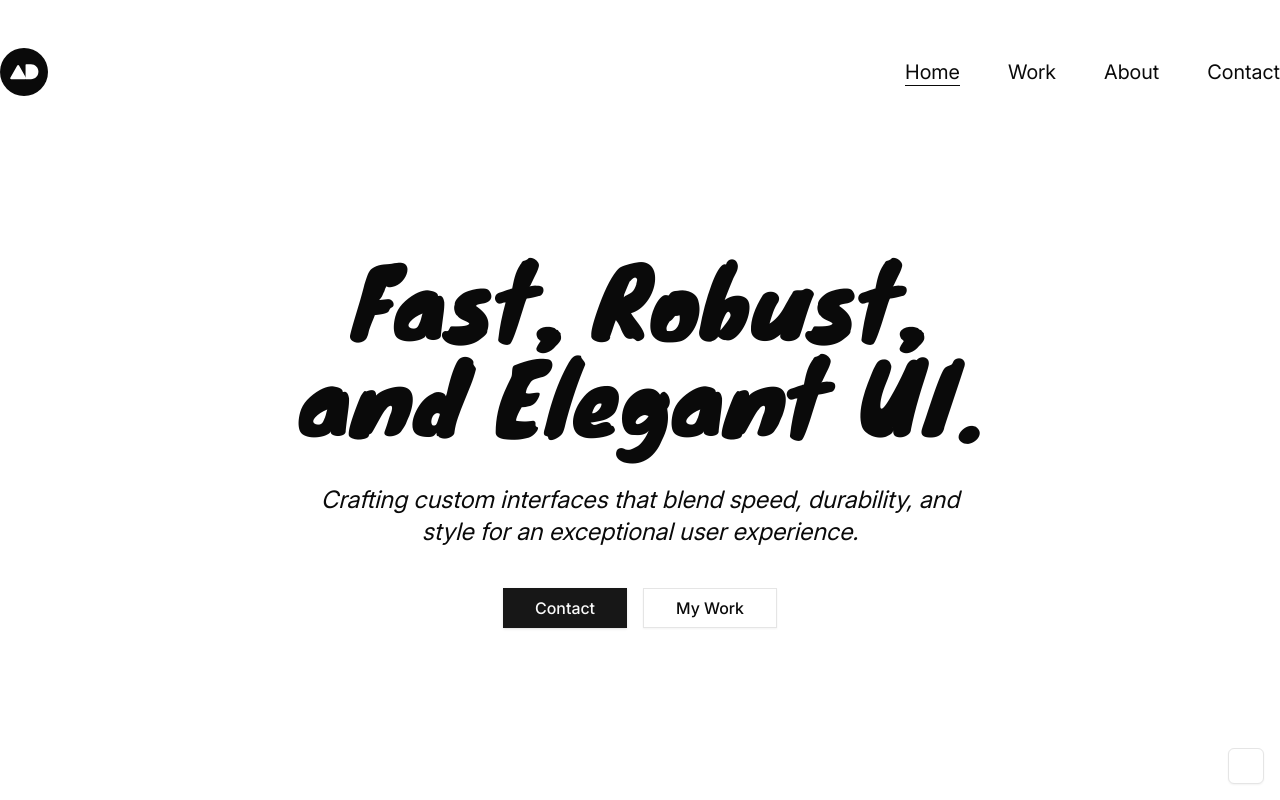
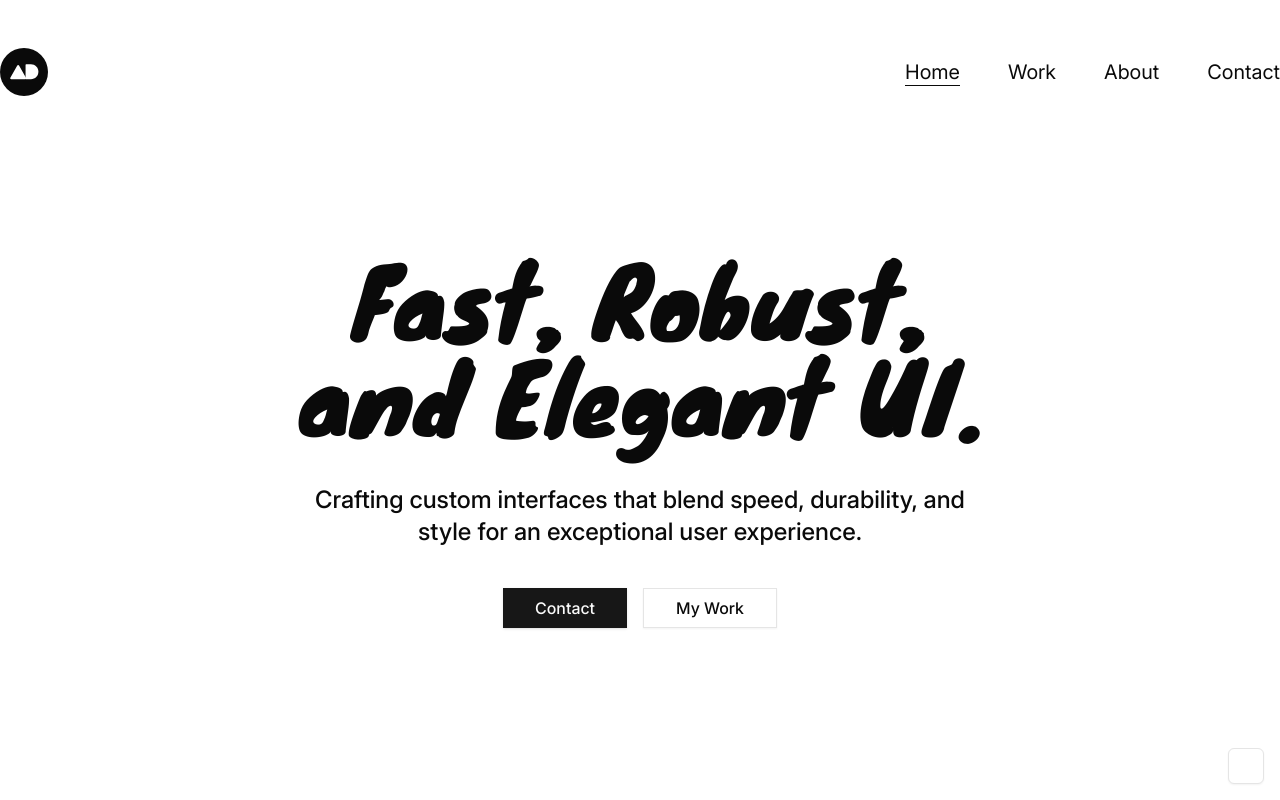
Before and after one commit to Axda-Web/axda-studio, a Next.js app: page / in a window 1280 px wide. Built offline with nearby package versions, Linux system fonts and the light colour scheme.

Commit message:
feat(HOME): update hero section subtitle

```diff
--- a/app/(root)/page.tsx
+++ b/app/(root)/page.tsx
@@ -33,7 +33,7 @@ export default function HomePage() {
       <AnimatedElement
         as="p"
         className={cn(
-          "text-center text-xl leading-6 mx-auto italic",
+          "text-center text-xl leading-6 mx-auto font-medium",
           "md:text-2xl md:max-w-xl",
           "lg:max-w-2xl"
         )}
```
